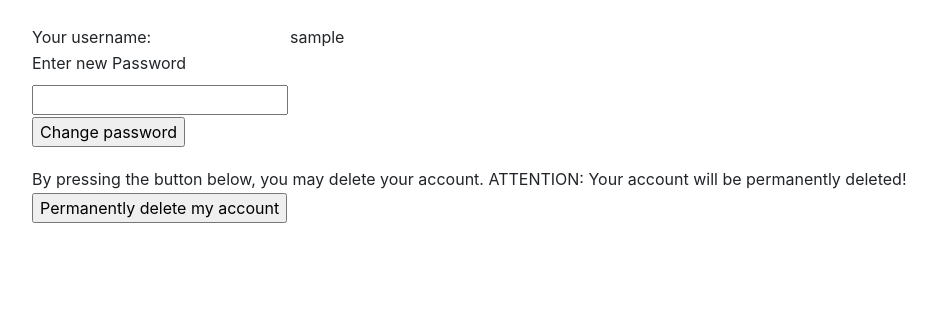
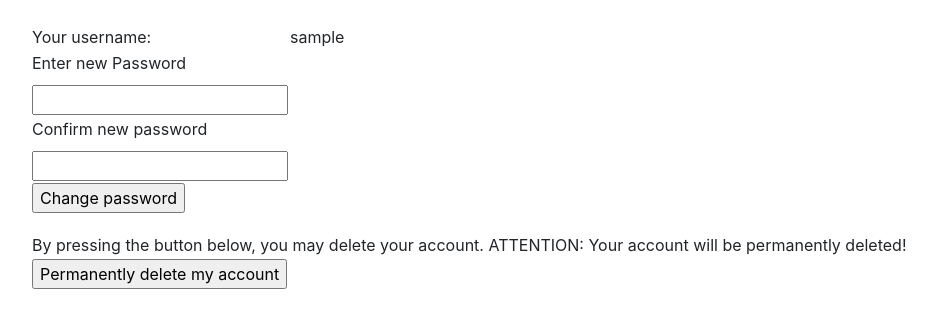
Before and after one commit to fannif/pokemon-tietokanta, a Flask app: page /auth/info in a window 1280 px wide. Shown: the part 60-388 px from the top of the page, without its empty margins (54-991 px from the left). Run offline with Flask 2, Linux system fonts and the light colour scheme; the first user in the database is signed in; tables that the repository leaves empty hold one stand-in row (Sample ...); some libraries are stand-ins or nearby versions.

Commit message:
Muutettiin rekisteröitymistä niin, ettei voi ottaa sellaista käyttäjänimeä, joka on jo käytössä.

```diff
--- a/application/auth/forms.py
+++ b/application/auth/forms.py
@@ -1,5 +1,6 @@
 from flask_wtf import FlaskForm
-from wtforms import PasswordField, StringField, validators
+from wtforms import PasswordField, StringField, validators, ValidationError
+from application.auth.models import User
 
 class LoginForm(FlaskForm):
     username = StringField("Username")
@@ -11,12 +12,19 @@ class LoginForm(FlaskForm):
 class NewAccountForm(FlaskForm):
     username = StringField("Username", [validators.Length(min=4)])
     password = PasswordField("Password", [validators.Length(min=4)])
+    password_confirm = PasswordField("Confirm password", validators=[validators.DataRequired(),validators.EqualTo('password')])
 
     class Meta:
        csrf = False
 
+    def validate_username(self, username):
+        user = User.query.filter_by(username=username.data).first()
+        if user:
+            raise ValidationError("Sorry, that username is already taken.")
+
 class AccountInfoForm(FlaskForm):
     password = PasswordField("Enter new Password", [validators.Length(min=4)])
+    password_confirm = PasswordField("Confirm new password", validators=[validators.DataRequired(),validators.EqualTo('password')])
 
     class Meta:
         csrf = False
--- a/application/templates/auth/info.html
+++ b/application/templates/auth/info.html
@@ -19,6 +19,23 @@
       <td>
         <ul>
           {% for error in form.password.errors %}
+          <li>{{ error }}</li>
+          {% endfor %}
+        </ul>
+      </td>
+    </tr>
+    <tr>
+      <td>
+        {{ form.password_confirm.label }}
+      </td>
+    </tr>
+    <tr>
+      <td>
+        {{ form.password_confirm }}
+      </td>
+      <td>
+        <ul>
+          {% for error in form.password_confirm.errors %}
           <li>{{ error }}</li>
           {% endfor %}
         </ul>
```
Also changed, not shown: other parts of application/templates/auth/info.html (+1 -1 lines), application/templates/auth/new.html (+15 -0 lines).
